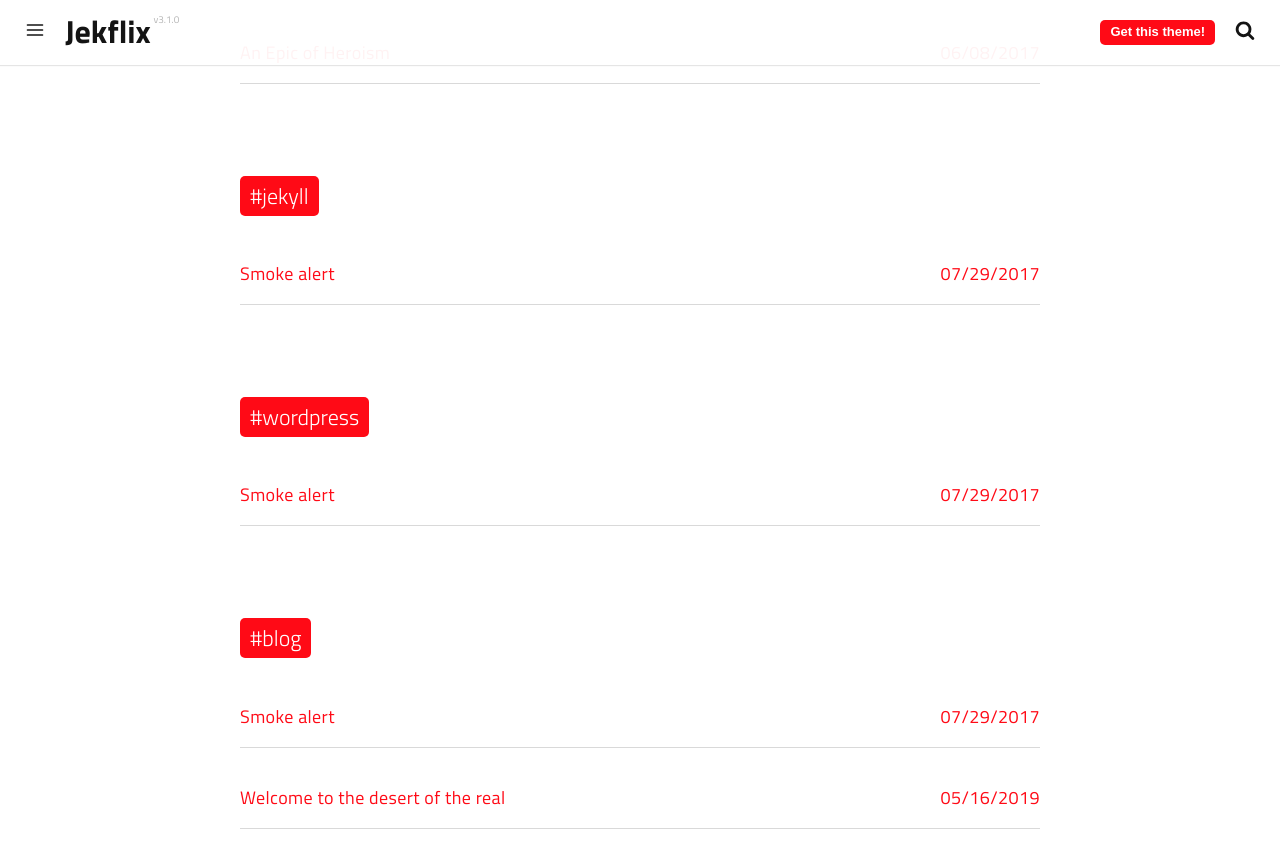
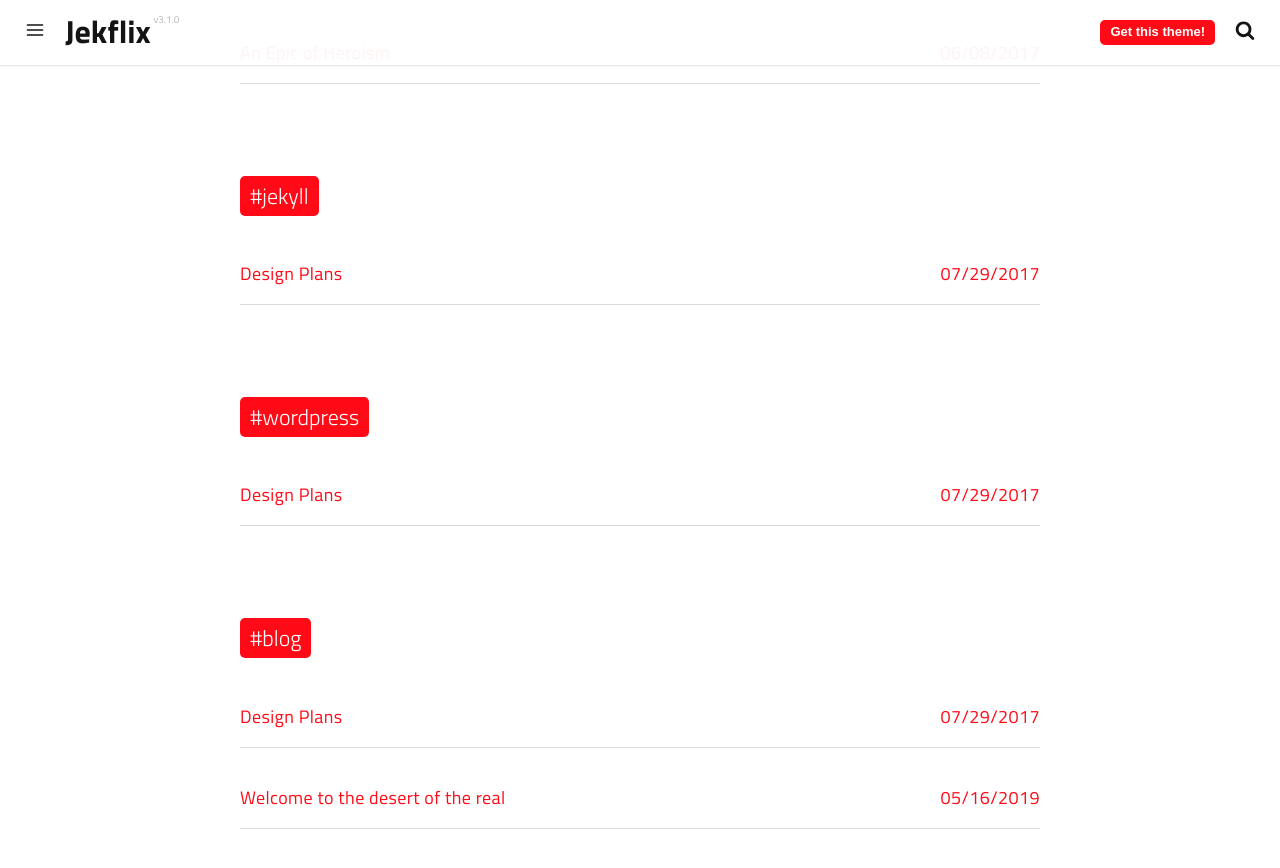
Before and after one commit to Mentors4EDU/Iron-Soldier-Theme, a Jekyll site: the page built from tags.html, in a window 1280 px wide and 900 px high, scrolled down 2385 px. Shown: the top 868 px of the window. Built offline with Jekyll 4.4.1, drawn with Linux system fonts in a browser that asks for light colours; a script that is not in the unit is left out.

Commit message:
Update and rename 2013-12-12-smoke-alert.md to 2013-12-12-design-plans.md

```diff
--- a/_posts/2013-12-12-smoke-alert.md
+++ b/_posts/2013-12-12-design-plans.md
@@ -1,7 +1,7 @@
 ---
 date: 2017-07-29 13:24:49
 layout: post
-title: Smoke alert
+title: Design Plans
 description: Lorem ipsum dolor sit amet, consectetur adipisicing elit, sed do eiusmod tempor incididunt ut labore et dolore magna aliqua.
 image: https://res.cloudinary.com/dm7h7e8xj/image/upload/v1559824021/theme12_e0vxlr.jpg
 optimized_image: https://res.cloudinary.com/dm7h7e8xj/image/upload/c_scale,w_380/v1559824021/theme12_e0vxlr.jpg
```
Also changed, not shown: other parts of _posts/2013-12-12-design-plans.md (+1 -1 lines).
